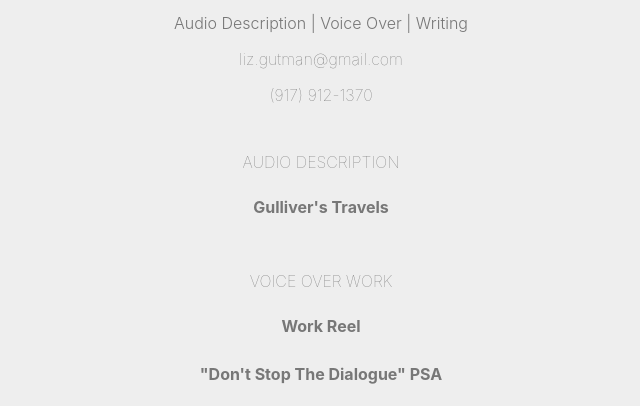
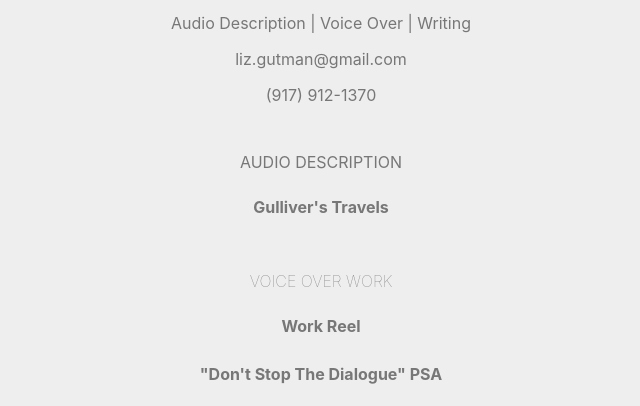
Before and after one commit to chr1sw/lizgutman, a plain HTML site: page index.html in a window 1280 px wide. Shown: the part 415-821 px from the top of the page, without its empty margins (319-959 px from the left). Drawn offline with nearby package versions, Linux system fonts and the light colour scheme.

Commit message:
Type fix

```diff
--- a/index.html
+++ b/index.html
@@ -14,11 +14,11 @@
 </div>
 <div class="tc ph3">
     <h1 class="f1 fw6 mb3 mt4 mt0-ns sans-serif gray">Liz Gutman</h1>
-    <h2 class="f5 fw3 mb2 mb3-l lh-title gray sans-serif">Audio Description | Voice Over | Writing</h2>
-    <h2 class="f5 fw1 mb2 mb3-l lh-title gray sans-serif">liz.gutman@gmail.com</h2>
-    <h2 class="f5 fw1 mb4 mb3-l lh-title gray sans-serif">(917) 912-1370</h2>
+    <h2 class="f5 normal mb2 mb3-l lh-title gray sans-serif">Audio Description | Voice Over | Writing</h2>
+    <h2 class="f5 normal mb2 mb3-l lh-title gray sans-serif">liz.gutman@gmail.com</h2>
+    <h2 class="f5 normal mb4 mb3-l lh-title gray sans-serif">(917) 912-1370</h2>
     <br>
-    <h2 class="f5 fw1 mb4 mb3-l lh-title gray sans-serif">AUDIO DESCRIPTION</h2>
+    <h2 class="f5 normal mb4 mb3-l lh-title gray sans-serif">AUDIO DESCRIPTION</h2>
     <h2><a class="f5 mb4 mb3-l lh-title sans-serif link gray dim" href="https://youdescribe.org/video/F6j0EbS7skc">Gulliver's Travels</a></h2>
     <br>
     <h2 class="f5 fw1 mb4 mb3-l lh-title gray sans-serif">VOICE OVER WORK</h2>
```
